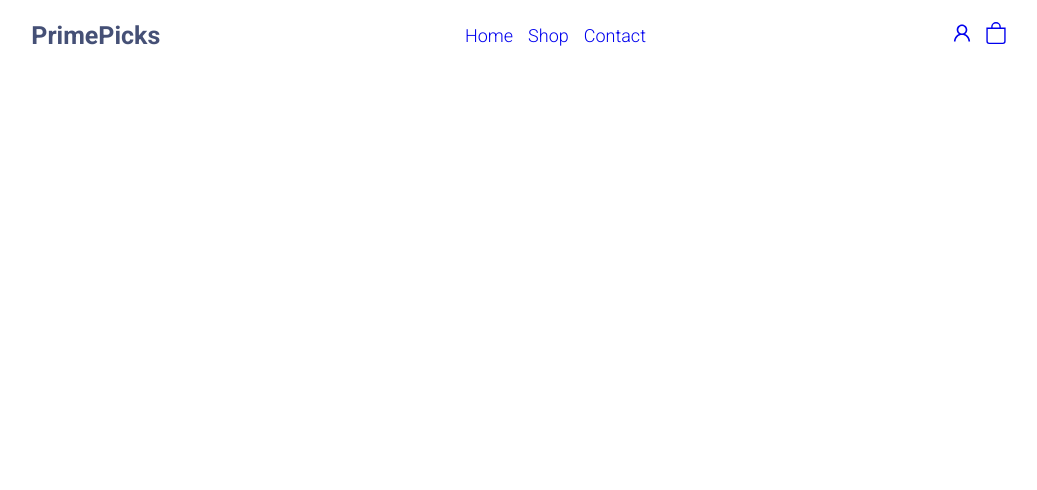
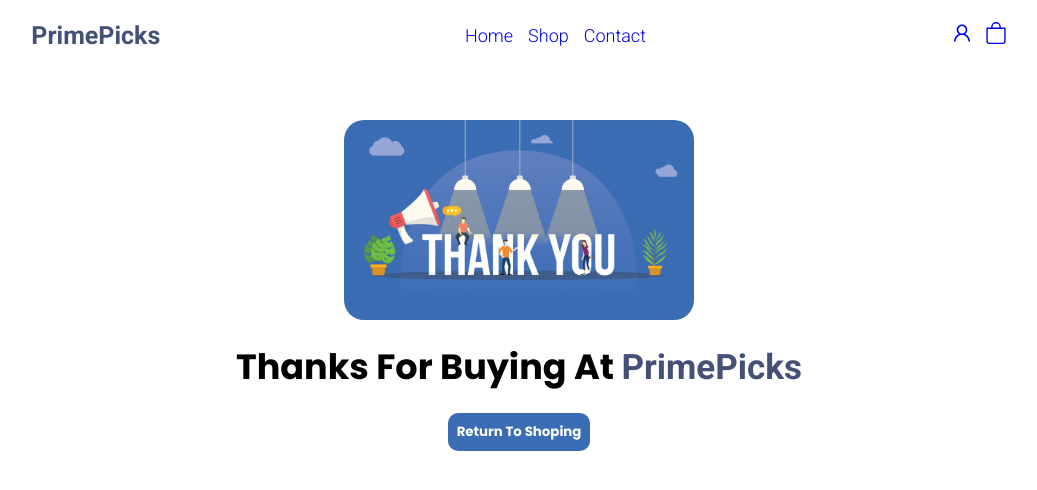
Before and after one commit to Elvis1327/React-Ecommerce, a React (Vite) app: page /successful in a window 1280 px wide. Shown: the top 490 px of the page, without its empty margins (121-1158 px from the left). Built offline with nearby package versions, Linux system fonts and the light colour scheme; no server answers.

Commit message:
added successful buy page

```diff
--- /dev/null
+++ b/src/components/cart/BuySuccessful.tsx
@@ -0,0 +1,29 @@
+import React from 'react';
+import { Navigate, useNavigate } from 'react-router-dom';
+
+import Thanks from '../../assets/55_generated.jpg';
+
+export const BuySuccessful = () => {
+
+    const navigate = useNavigate();
+
+    const handleNavigation = () => {
+        navigate('/best-selling')
+    };
+
+    return (
+        <div className="buysuccessful-main-container">
+            <img
+                src={Thanks}
+                alt="picture"
+                className='buysuccessful-img'
+            />
+            <h1 className='buysuccessful-title'>
+                Thanks For Buying At <strong >PrimePicks</strong>
+            </h1>
+            <button onClick={handleNavigation} className="buysuccessful-return-shopping-button">
+                Return To Shoping
+            </button>
+        </div>
+    )
+}
--- a/src/routes/RootRouter.tsx
+++ b/src/routes/RootRouter.tsx
@@ -16,9 +16,7 @@
 import { PrivateRoutes } from './PrivateRoutes';
 import { AllProducts } from '../pages/products/AllProducts';
 import { ProductsById } from '../pages/products/ProductsById';
-
-
-
+import { BuySuccessful } from '../components/cart/BuySuccessful';
 
 export const RootRouter = () => {
 
@@ -47,6 +45,7 @@
                 <Route path='/signup' element={<SignUp />} />
                 <Route path='/best-selling' element={<AllProducts />} />
                 <Route path='/product/:id' element={<ProductsById />} />
+                <Route path='/successful' element={<BuySuccessful />} />
             </Routes>
             <ToastContainer />
         </BrowserRouter>
--- /dev/null
+++ b/src/styles/components/buySuccessful.scss
@@ -0,0 +1,44 @@
+// Main container
+.buysuccessful-main-container{
+    width: 100%;
+    min-height: 100vh;
+    display: flex;
+    flex-direction: column;
+    align-items: center;
+    justify-content: flex-start;
+    padding: 50px 0px;
+    gap: 20px;
+}
+// Img
+.buysuccessful-img{
+    width: 350px;
+    border-radius: 20px;
+    max-width: 100%;
+}
+
+// H1 Title
+.buysuccessful-title{
+    font-family: 'Poppins', sans-serif;
+    font-size: 35px;
+}
+// PrimePicks
+.buysuccessful-title strong{
+   color: #455076;
+}
+
+// Button Return Shopping
+.buysuccessful-return-shopping-button{
+    padding: 9px;
+    font-family: 'Poppins', sans-serif;
+    border-radius: 10px;
+    border: none;
+    background-color: #3B6DB4;
+    color: white;
+    cursor: pointer;
+}
+
+@media screen and (max-width: 700px) {
+    .buysuccessful-title{
+        font-size: 20px;
+    }
+}
--- a/src/styles/styles.scss
+++ b/src/styles/styles.scss
@@ -18,6 +18,7 @@
 @import './components//emptyCart.scss';
 @import './components/googlePopOut.scss';
 @import './components/navbarResponsive.scss';
+@import './components/buySuccessful.scss';
 
 
 *{
```
Also changed, not shown: src/assets/55_generated.jpg (added).
